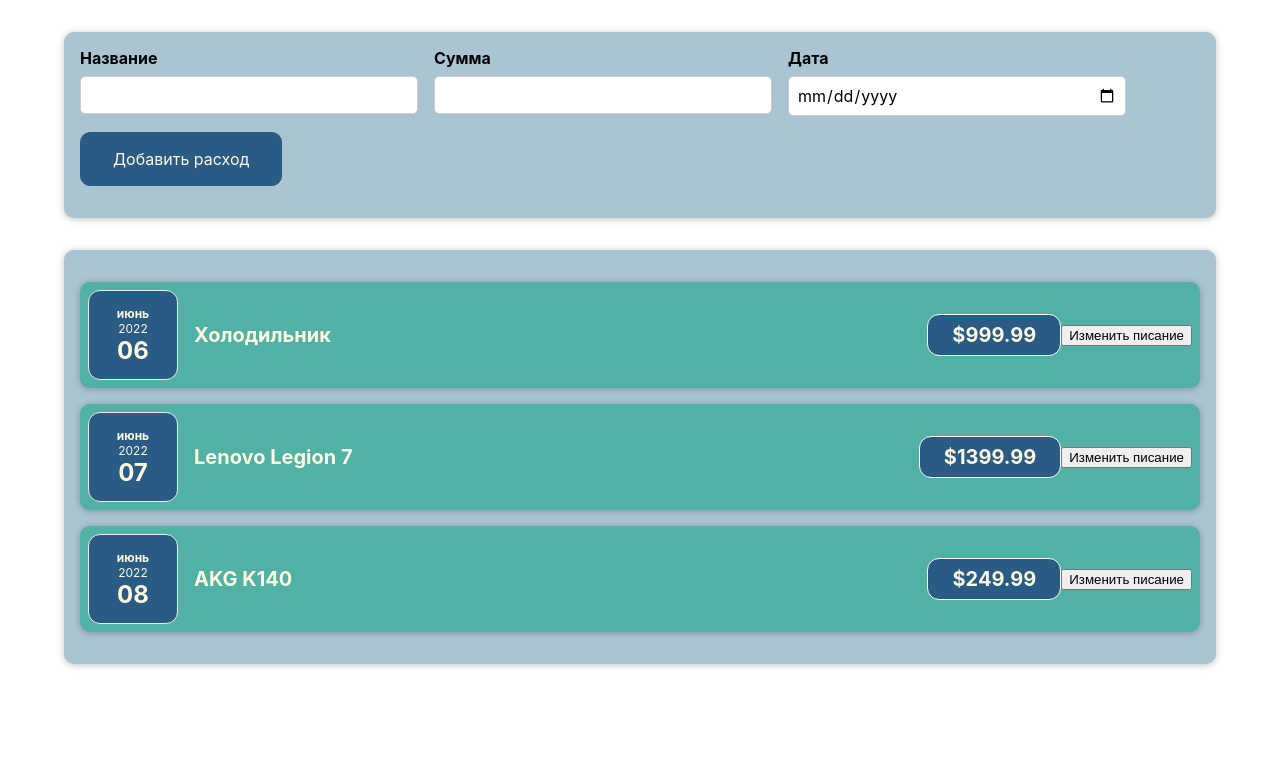
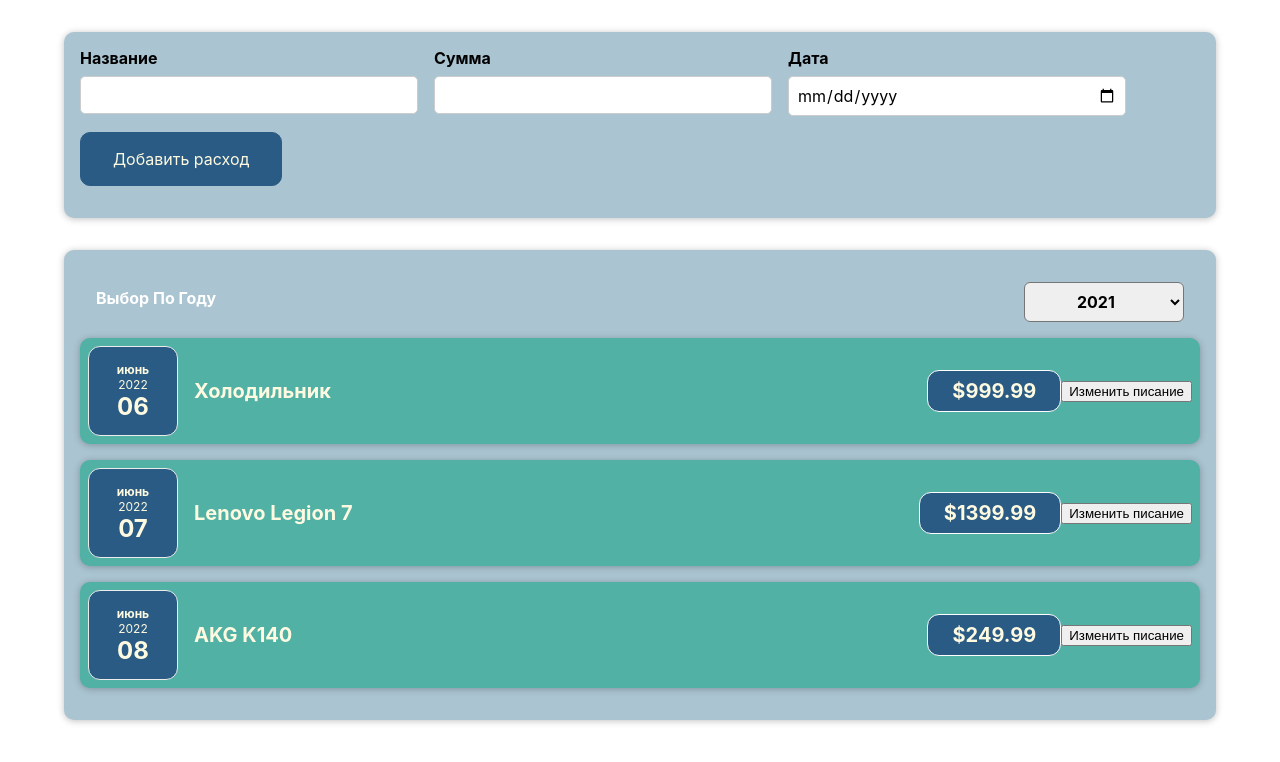
Before and after one commit to metal-reigns/MoneyFlow, a React (Create React App) app: page / in a window 1280 px wide. Shown: the top 762 px of the page. Built offline with nearby package versions, Linux system fonts and the light colour scheme.

Commit message:
CostsFilterAdd

```diff
--- a/src/components/Costs/Costs.js
+++ b/src/components/Costs/Costs.js
@@ -1,10 +1,20 @@
 import CostItem from "./CostItem";
 import "./Costs.css";
 import Card from "../UI/Card";
+import CostsFilter from "./CostsFilter";
+import React, { useState } from "react";
 
 function Costs(props) {
+  const [selectedYear, setSelectedYear] = useState("2021");
+
+  const yearChangeHandler = (year) => {
+    setSelectedYear(year);
+  };
+
   return (
+    <div>
       <Card className="costs">
+        <CostsFilter onChangeYear={yearChangeHandler} year={selectedYear} />
         <CostItem
           date={props.costs[0].date}
           description={props.costs[0].description}
@@ -23,6 +33,7 @@
           amount={props.costs[2].amount}
         />
       </Card>
+    </div>
   );
 }
 
--- /dev/null
+++ b/src/components/Costs/CostsFilter.css
@@ -0,0 +1,24 @@
+.costs-filter {
+  color: white;
+  padding: 0 1rem;
+}
+
+.costs-filter__control {
+  display: flex;
+  width: 100%;
+  align-items: center;
+  justify-content: space-between;
+  margin: 1rem 0;
+}
+
+.costs-filter label {
+  font-weight: bold;
+  margin-bottom: 0.5rem;
+}
+
+.costs-filter select {
+  font: inherit;
+  padding: 0.5rem 3rem;
+  font-weight: bold;
+  border-radius: 6px;
+}
--- /dev/null
+++ b/src/components/Costs/CostsFilter.js
@@ -0,0 +1,23 @@
+import "./CostsFilter.css";
+
+const CostsFilter = (props) => {
+  const yearChangeHandler = (event) => {
+    props.onChangeYear(event.target.value);
+  };
+
+  return (
+    <div className="costs-filter">
+      <div className="costs-filter__control">
+        <label>Выбор По Году</label>
+        <select value={props.year} onChange={yearChangeHandler}>
+          <option value="2022">2022</option>
+          <option value="2021">2021</option>
+          <option value="2020">2020</option>
+          <option value="2019">2019</option>
+        </select>
+      </div>
+    </div>
+  );
+};
+
+export default CostsFilter;
```
Lines whose indentation alone changed are shown as unchanged.
